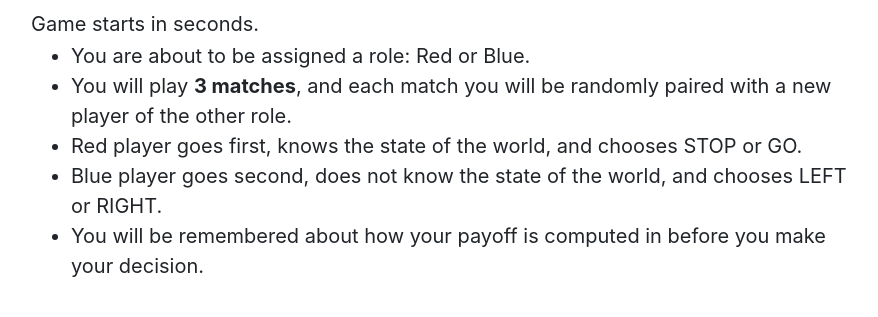
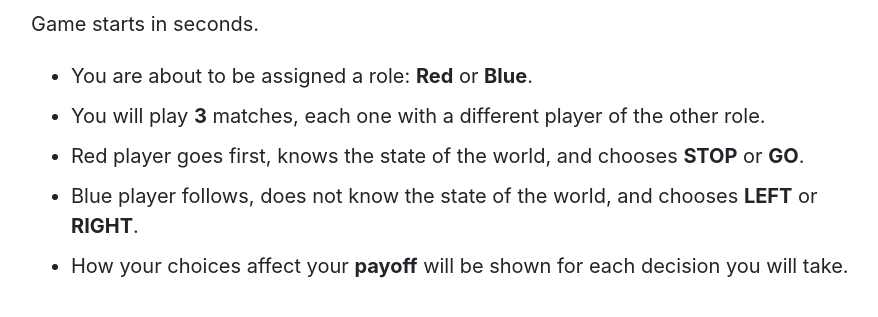
Before and after one commit to nodeGame/stopgo, a website: page public/instructions-light.htm in a window 1280 px wide. Shown: the part 71-388 px from the top of the page, without its empty margins (189-1067 px from the left). Drawn offline with nearby package versions, Linux system fonts and the light colour scheme.

Commit message:
several improvements

```diff
--- a/game/game.settings.js
+++ b/game/game.settings.js
@@ -41,6 +41,7 @@ module.exports = {
      * used to initialize the game timer for the step.
      */
     TIMER: {
+        'instructions-light': 20000
         // instructions: 60000
     },
 
--- a/levels/stopgo-interactive/game/client_types/player.js
+++ b/levels/stopgo-interactive/game/client_types/player.js
@@ -95,7 +95,7 @@ module.exports = function(treatmentName, settings, stager, setup, gameRoom) {
             // Display time left middle of page.
             s = node.game.settings;
             startsIn = W.getElementById('game-starts-in');
-            startsIn.innerHTML = Math.floor(s.TIMER.instructions_light/1000);
+            startsIn.innerHTML = Math.floor(s.TIMER['instructions-light']/1000);
             node.game.visualTimer.gameTimer.addHook({
                 hook: function() {
                     startsIn.innerHTML = Math.floor(this.timeLeft/1000);
@@ -109,7 +109,6 @@ module.exports = function(treatmentName, settings, stager, setup, gameRoom) {
                 this.visualTimer.gameTimer.removeHook('extraTimer');
             }
         }
-
     });
 
     stager.extendStep('red-choice', {
--- a/public/css/style.css
+++ b/public/css/style.css
@@ -84,3 +84,11 @@ h1 {
     font-size: 24px;
     font-weight: bold;
 }
+
+ul#summary-rules {
+    margin-top: 20px;
+}
+
+ul#summary-rules li {
+    margin-bottom: 10px;
+}
--- a/public/instructions-light.htm
+++ b/public/instructions-light.htm
@@ -7,21 +7,32 @@
 
     <div id="instructions">
       Game starts in <span id="game-starts-in"></span> seconds.
-      <br/>
-       <ul>
-         <li>You are about to be assigned a role: Red or Blue.</li>
 
-         <li>You will play <strong>3 matches</strong>, and each match
-         you will be randomly paired with a new player of the other
-         role.</li>
+       <ul id="summary-rules">
+         <li>
+           You are about to be assigned a role: <strong>Red</strong>
+           or <strong>Blue</strong>.
+         </li>
 
-         <li>Red player goes first, knows the state of the world, and
-         chooses STOP or GO.</li>
+         <li>
+           You will play <strong>3</strong> matches, each one with
+           a different player of the other role.
+         </li>
 
-         <li>Blue player goes second, does not know the state of the
-         world, and chooses LEFT or RIGHT.</li>
+         <li>
+           Red player goes first, knows the state of the world, and
+           chooses <strong>STOP</strong> or <strong>GO</strong>.
+         </li>
 
-         <li>You will be remembered about how your payoff is computed in
-         before you make your decision.</li>
+         <li>
+           Blue player follows, does not know the state of the world,
+           and chooses <strong>LEFT</strong>
+           or <strong>RIGHT</strong>.
+         </li>
+
+         <li>
+           How your choices affect your <strong>payoff</strong> will
+           be shown for each decision you will take.
+         </li>
        </ul>
 </body>
```
Also changed, not shown: public/stopgostep.htm (+6 -3 lines).
